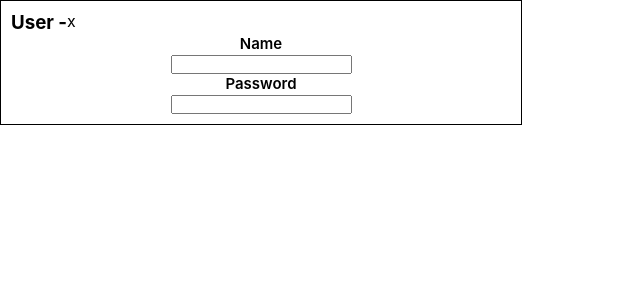
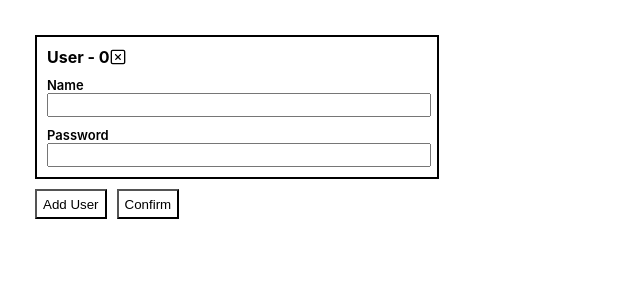
Before and after one commit to ssg-js/schoolbell, a React (Create React App) app in the folder 과제3/solve3/: page / in a window 1280 px wide. Shown: the top 300 px of the page, without its empty margins (0-640 px from the left). Built offline with nearby package versions, Linux system fonts and the light colour scheme.

Commit message:
feat: add 버튼 완성

```diff
--- a/과제3/solve3/package.json
+++ b/과제3/solve3/package.json
@@ -12,6 +12,7 @@
     "@types/react-dom": "^18.2.17",
     "react": "^18.2.0",
     "react-dom": "^18.2.0",
+    "react-icons": "^4.12.0",
     "react-scripts": "5.0.1",
     "typescript": "^4.9.5",
     "web-vitals": "^2.1.4"
--- a/과제3/solve3/src/App.css
+++ b/과제3/solve3/src/App.css
@@ -1,3 +1,19 @@
 .App {
-  text-align: center;
+  text-align: left;
+  padding: 30px;
 }
+
+.buttonBox {
+  display: flex;
+}
+
+button {
+  margin: 5px;
+  background-color: white;
+  height: 30px;
+}
+
+button:active {
+  background-color: black;
+  color: white;
+}
--- a/과제3/solve3/src/App.tsx
+++ b/과제3/solve3/src/App.tsx
@@ -1,11 +1,22 @@
-import React from 'react';
+import React, { useState } from 'react';
 import './App.css';
 import UserForm from './userForm/UserForm';
 
 function App() {
+  const [arr, setArr] = useState<number[]>([0]);
+
+  const arrHandler = () => {
+    setArr([...arr, arr.length]);
+  }
+
+
   return (
     <div className="App">
-      <UserForm></UserForm>
+      {arr.map((n) => { return <UserForm number={n} /> })}
+      <div className='button'>
+        <button onClick={arrHandler}>Add User</button>
+        <button>Confirm</button>
+      </div>
 
     </div>
   );
--- a/과제3/solve3/src/userForm/UserForm.css
+++ b/과제3/solve3/src/userForm/UserForm.css
@@ -1,10 +1,10 @@
-#userBox {
-  padding: 10px;
-  width: 500px;
-  border: 1px solid black;
+.userBox {
+  margin: 5px;
+  width: 400px;
+  border: 2px solid black;
 }
 
-#userBox * {
+.userBox * {
   margin: 0px;
   padding: 0px;
 }
@@ -12,13 +12,25 @@
 #userInfo {
   justify-content: start;
   display: flex;
+  align-items: center;
 }
 
 .set {
-  margin: 5px;
+  margin: 10px;
 }
 
 .type {
-  font-size: 15px;
+  font-size: 13px;
   font-weight: 600;
 }
+
+.warn {
+  font-size: 10px;
+  color: red;
+  font-weight: 600;
+}
+
+#box {
+  height: 20px;
+  width: 100%;
+}
--- a/과제3/solve3/src/userForm/UserForm.tsx
+++ b/과제3/solve3/src/userForm/UserForm.tsx
@@ -1,8 +1,13 @@
 import React, { useEffect, useState } from 'react';
 import './UserForm.css'
+import { CgCloseR } from "react-icons/cg";
+
+interface props {
+  number: number;
+}
 
 
-function UserForm() {
+function UserForm(props: props) {
   const [name, setName] = useState<string>(); // 유저 네임 상태
   const [password, setPassword] = useState<string>(); // 비밀번호 상태
   const [nameCheck, setNameCheck] = useState<boolean>(false); // 이름 3글자 이상인지 체크
@@ -33,20 +38,20 @@ function UserForm() {
   }, [name, password])
 
   return (
-    <div id='userBox'>
+    <div className='userBox'>
       <div id='userInfo' className='set'>
-        <h3>User - { }</h3>
-        <div>x</div>
+        <h4>User - {props.number}</h4>
+        <CgCloseR />
       </div>
       <div className='set'>
         <div className='type'>Name</div>
         <input type="text" id='box' onChange={(e) => { setName(e.target.value); }} />
-        {nameCheck && <div>Name must be at least 3 characters long</div>}
+        {nameCheck && <div className='warn'>Name must be at least 3 characters long.</div>}
       </div>
       <div className='set'>
         <div className='type'>Password</div>
         <input type="text" id='box' onChange={(e) => { setPassword(e.target.value); }} />
-        {passwordCheck && <div>Password must be at least 6 characters long</div>}
+        {passwordCheck && <div className='warn'>Password must be at least 6 characters long.</div>}
       </div>
     </div>
   );
```
Also changed, not shown: 과제3/solve3/src/userForm/AddUserButton.tsx (deleted, +0 -11 lines), 과제3/solve3/src/userForm/ConfirmButton.tsx (deleted, +0 -11 lines), 1 other file (tests, documents, lock files or other folders).
